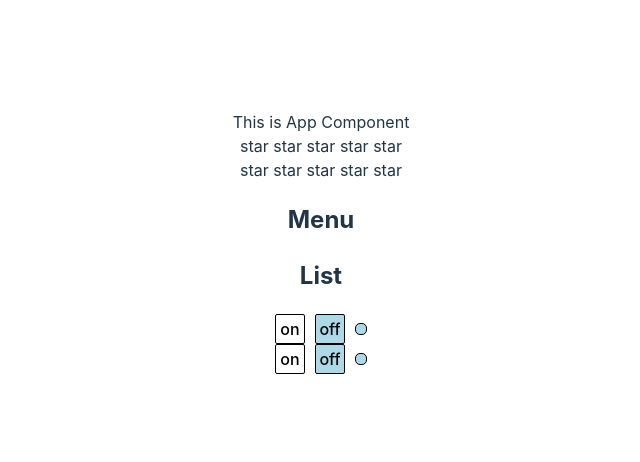
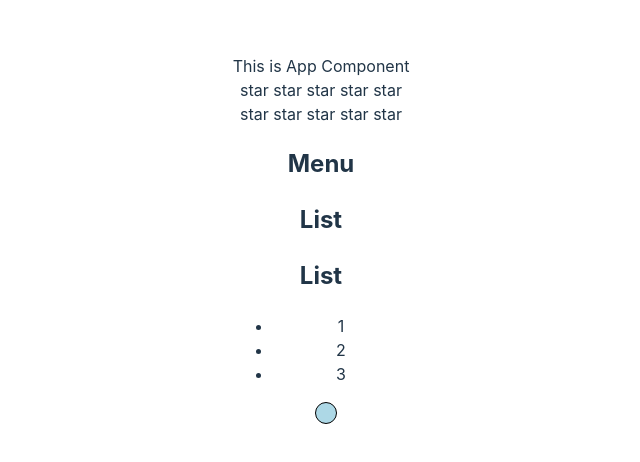
Before and after one commit to IrinaMartArm/Accordion, a React (Vite) app: page / in a window 1280 px wide. Shown: the part 158-620 px from the top of the page, without its empty margins (319-959 px from the left). Built offline with nearby package versions, Linux system fonts and the light colour scheme.

Commit message:
callBack

```diff
--- a/src/App.tsx
+++ b/src/App.tsx
@@ -6,9 +6,12 @@ import { OnOff } from "./components/OnOff";
 import { Rating } from "./components/rating/Rating";
 import { useState } from "react";
 import { RatingValueType } from "./components/rating/Rating.tsx"
+import { Accordion2 } from "./components/accordion/Accordion2.tsx";
 
 function App() {
   const [rating, setRating] = useState<RatingValueType>(0)
+  let [on, setOn] = useState(false)
+  let [collapsed, setCollapsed] = useState(true)
 
   return (
     <>
@@ -18,8 +21,9 @@ function App() {
         <Rating value={rating} onClick={setRating}/>
         <Accordion titleValue={"Menu"} />
         <Accordion titleValue={"List"} />
-        <OnOff />
-        <OnOff />
+        <Accordion2 titleValue={"List"} collapsed={collapsed} setCollapsed={()=>setCollapsed(!collapsed)}/>
+        <OnOff on={on} setOn={setOn}/>
+        {/* <OnOff /> */}
       </div>
     </>
   );
--- a/src/components/OnOff.tsx
+++ b/src/components/OnOff.tsx
@@ -1,43 +1,46 @@
-import { useState } from "react"
+import React from "react"
 
-export const OnOff = () => {
+type OnOffPropsType = {
+    on: boolean
+    setOn: (on: boolean) => void
+}
 
-    let [on, setOn] = useState(false)
+export const OnOff: React.FC<OnOffPropsType> = (props: OnOffPropsType) => {
 
-    const onStyle = {
-        width: '30px',
-        height: '30px',
-        padding: '3px',
-        borderRadius: '2px',
-        border: '1px solid black',
-        display: 'inline-block',
-        backgroundColor: on ? 'lightgreen' : 'white'
-    }
-    const offStyle = {
-        width: '30px',
-        height: '30px',
-        padding: '3px',
-        borderRadius: '2px',
+
+
+    // const onStyle = {
+    //     width: '30px',
+    //     height: '30px',
+    //     padding: '3px',
+    //     borderRadius: '2px',
+    //     border: '1px solid black',
+    //     display: 'inline-block',
+    //     backgroundColor: on ? 'lightgreen' : 'white'
+    // }
+    // const offStyle = {
+    //     width: '30px',
+    //     height: '30px',
+    //     padding: '3px',
+    //     borderRadius: '2px',
+    //     border: '1px solid black',
+    //     display: 'inline-block',
+    //     marginLeft: '10px',
+    //     backgroundColor: on ? 'white' : 'lightblue'
+    // }
+    const indikatorStyle = {
+        width: '20px',
+        height: '20px',
+        borderRadius: '50%',
         border: '1px solid black',
         display: 'inline-block',
         marginLeft: '10px',
-        backgroundColor: on ? 'white' : 'lightblue'
-    }
-    const indikatorStyle = {
-        width: '10px',
-        height: '10px',
-        borderRadius: '5px',
-        border: '1px solid black',
-        display: 'inline-block',
-        marginLeft: '10px',
-        backgroundColor: on ? 'lightgreen' : 'lightblue'
+        backgroundColor: props.on ? 'lightgreen' : 'lightblue'
     }
 
     return (
         <div>
-            <button style={onStyle} onClick={()=>{setOn(true)}}>on</button>
-            <button style={offStyle} onClick={()=>{setOn(false)}}>off</button>
-            <div style={indikatorStyle}></div>
+            <div style={indikatorStyle} onClick={()=>{props.setOn(props.on)}}></div>
         </div>
     );
 }
--- /dev/null
+++ b/src/components/accordion/Accordion2.tsx
@@ -0,0 +1,21 @@
+import React from "react"
+import { AccTitle } from "./AccTitle"
+import { AccordBody } from "./AccordBody"
+
+type AccordionPropsType = {
+    titleValue: string
+    collapsed: boolean
+    setCollapsed: () => void
+}
+
+export const Accordion2: React.FC<AccordionPropsType> = (props: AccordionPropsType) => {
+
+
+
+    return (
+        <div>
+            <AccTitle title={props.titleValue} onClick={props.setCollapsed}/>
+            { props.collapsed && <AccordBody/>}
+        </div>
+    );
+}
--- a/src/components/rating/Rating.tsx
+++ b/src/components/rating/Rating.tsx
@@ -1,4 +1,4 @@
-import React, { useState } from "react";
+import React from "react";
 import { Star } from "./Star";
 
 export type RatingValueType = 0 | 1 | 2 | 3 | 4 | 5
```
